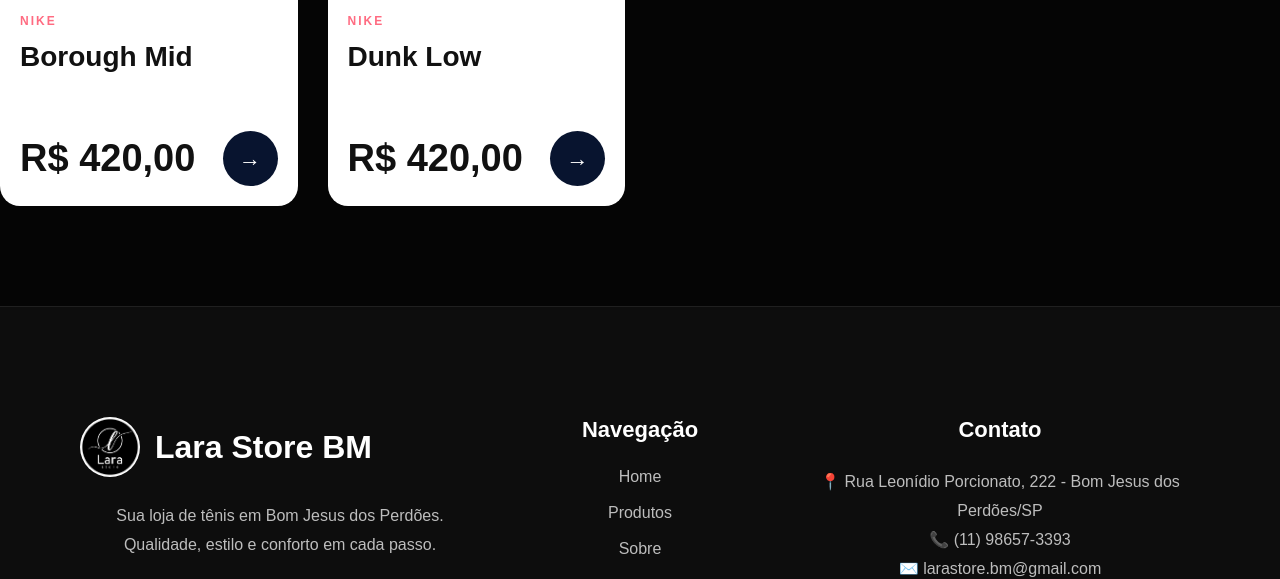
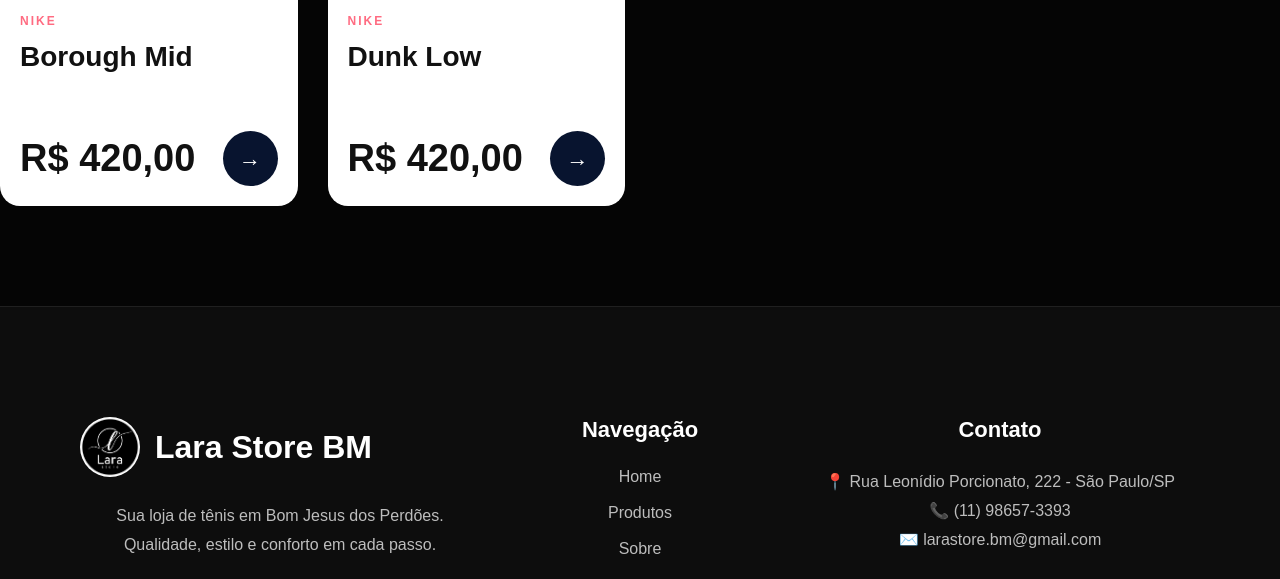
Before and after one commit to machadoFafaaar/lara.store.bm, a plain HTML site: page index.html in a window 1280 px wide. Shown: the part 6565-7144 px from the top of the page. Drawn offline with Linux system fonts and the light colour scheme.

Commit message:
Update index.html

```diff
--- a/index.html
+++ b/index.html
@@ -1527,7 +1527,7 @@
         <div class="footer-col">
             <h4>Contato</h4>
 
-            <p>📍 Rua Leonídio Porcionato, 222 - Bom Jesus dos Perdões/SP</p>
+            <p>📍 Rua Leonídio Porcionato, 222 - São Paulo/SP</p>
 
             <p>📞 (11) 98657-3393</p>
 
```
